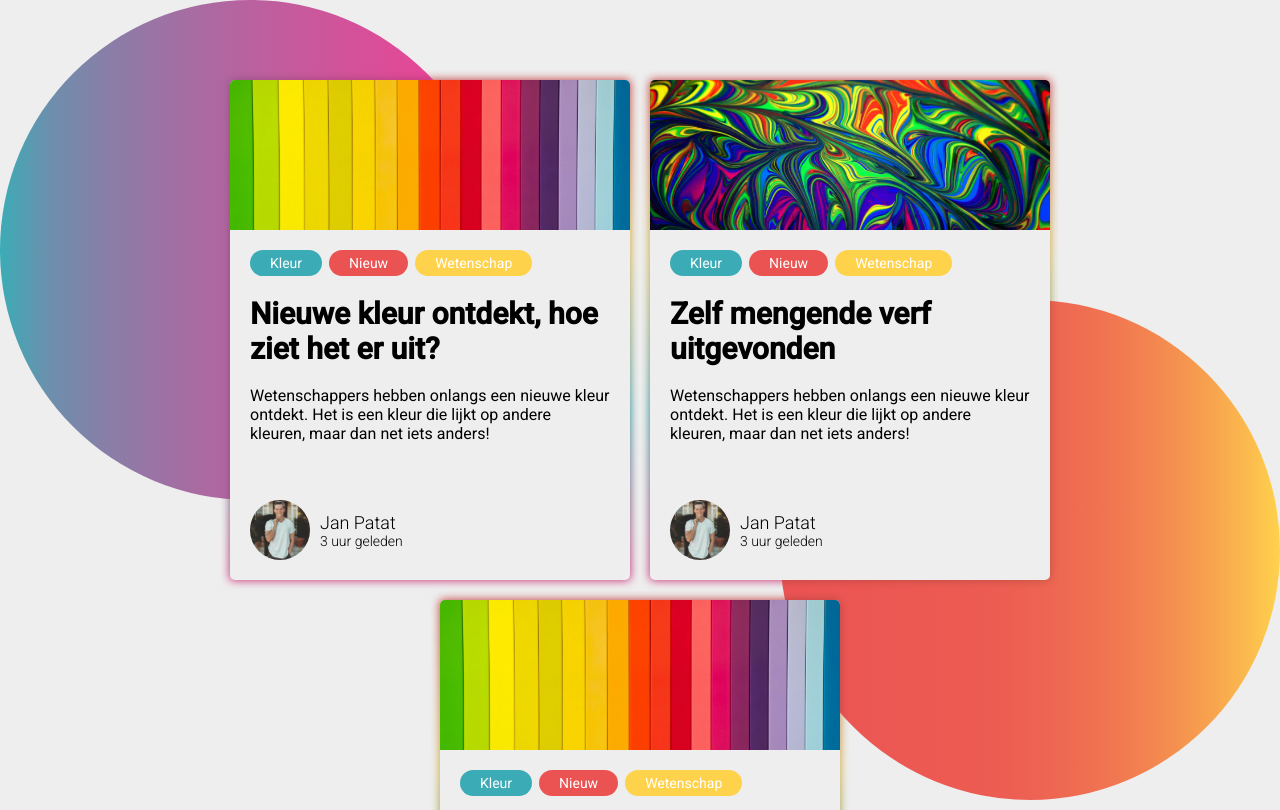
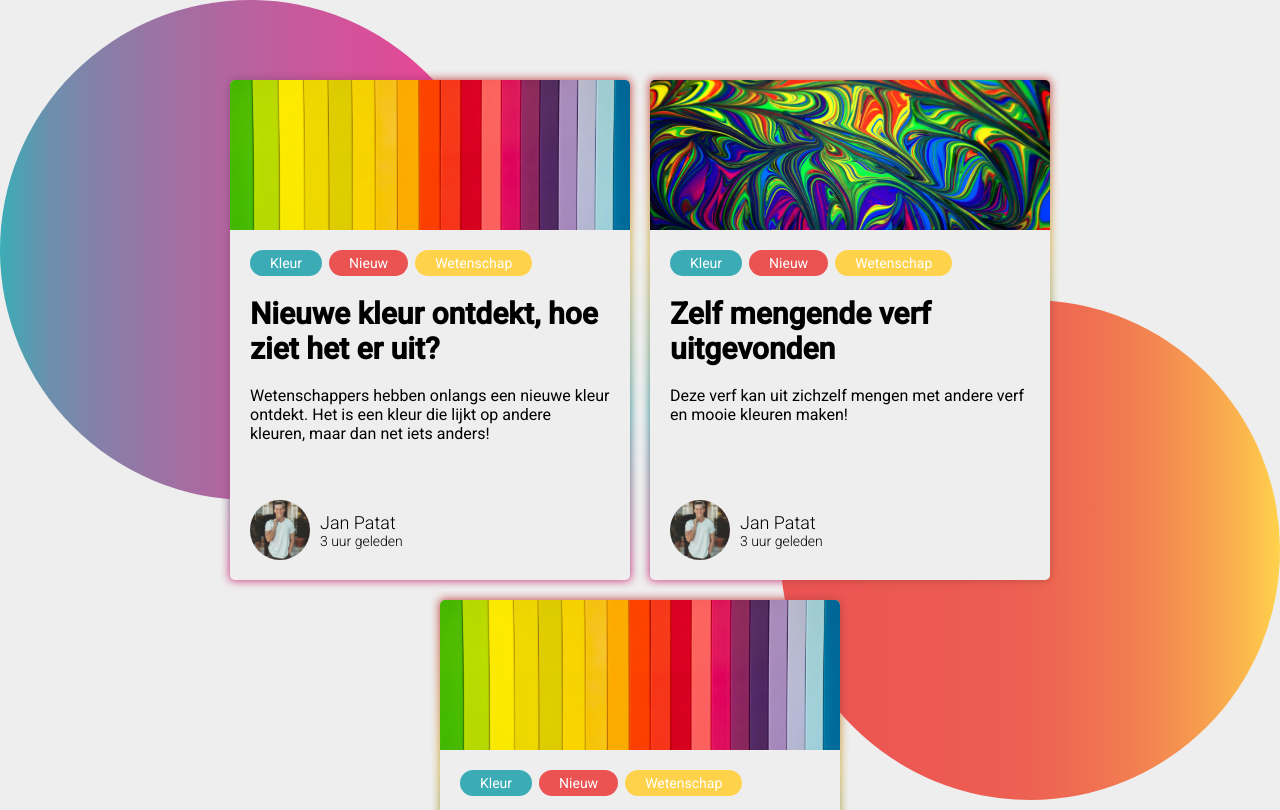
Before and after one commit to SuperTNT17/m4-skill, a plain HTML site: page FancyCard/index.html in a window 1280 px wide. Shown: the top 810 px of the page. Drawn offline with Linux system fonts and the light colour scheme.

Commit message:
folder naam

```diff
--- a/FancyCard/index.html
+++ b/FancyCard/index.html
@@ -51,8 +51,7 @@
             <header>
                 <h2 class="card__heading">Zelf mengende verf uitgevonden</h2>
             </header>
-            <p class="card__p">Wetenschappers hebben onlangs een nieuwe kleur ontdekt. Het is een kleur die lijkt op
-                andere kleuren, maar dan net iets anders!</p>
+            <p class="card__p">Deze verf kan uit zichzelf mengen met andere verf en mooie kleuren maken!</p>
         </section>
         <footer class="card__footer">
             <img class="card__pfp" src="img/pexels-spencer-selover-142259-775358.webp" alt="foto van de auteur">
```
